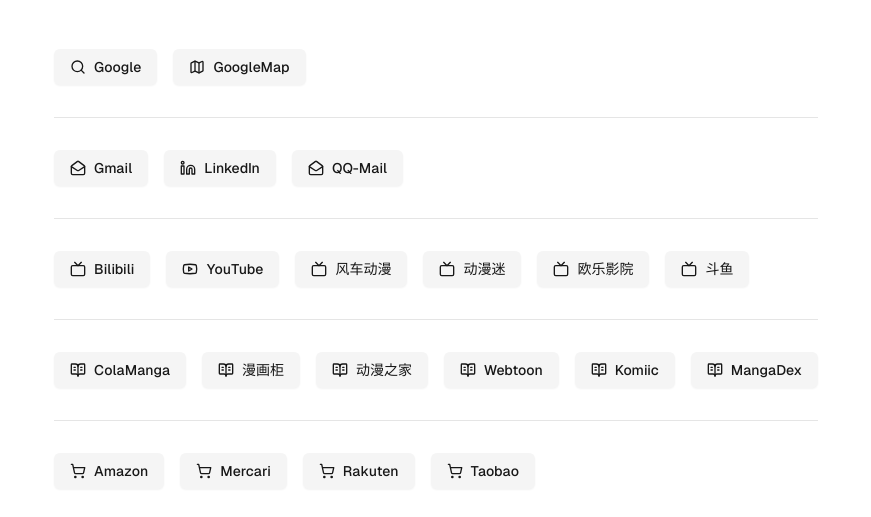
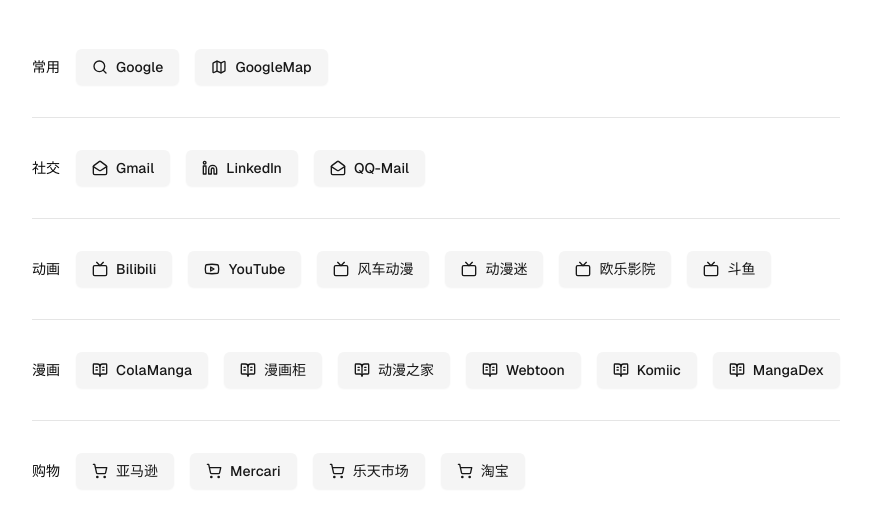
Before and after one commit to Takusei/browser-home, a Next.js app: page / in a window 1280 px wide. Shown: the part 131-648 px from the top of the page, without its empty margins (204-1075 px from the left). Built offline with nearby package versions, Linux system fonts and the light colour scheme.

Commit message:
Refactor

```diff
--- a/app/page.tsx
+++ b/app/page.tsx
@@ -32,25 +32,25 @@
 ]
 
 const shoppingItems = [
-  { title: 'Amazon', url: 'https://amazon.com', icon: <ShoppingCart /> },
+  { title: '亚马逊', url: 'https://amazon.com', icon: <ShoppingCart /> },
   { title: 'Mercari', url: 'https://jp.mercari.com/', icon: <ShoppingCart /> },
-  { title: 'Rakuten', url: 'https://rakuten.co.jp', icon: <ShoppingCart /> },
-  { title: 'Taobao', url: 'https://taobao.com', icon: <ShoppingCart /> },
+  { title: '乐天市场', url: 'https://rakuten.co.jp', icon: <ShoppingCart /> },
+  { title: '淘宝', url: 'https://taobao.com', icon: <ShoppingCart /> },
 ]
 
 export default function Home() {
   return (
     <div className="grid grid-rows-[20px_1fr_20px] items-center justify-items-center min-h-screen p-8 pb-20 gap-16 sm:p-20 font-[family-name:var(--font-geist-sans)]">
       <main className="flex flex-col gap-8 row-start-2 items-center sm:items-start">
-        <LinkItemList items={googleItems} />
+        <LinkItemList category={'常用'} items={googleItems} />
         <Separator />
-        <LinkItemList items={socialItems} />
+        <LinkItemList category={'社交'} items={socialItems} />
         <Separator />
-        <LinkItemList items={videoItems} />
+        <LinkItemList category={'动画'} items={videoItems} />
         <Separator />
-        <LinkItemList items={comicItems} />
+        <LinkItemList category={'漫画'} items={comicItems} />
         <Separator />
-        <LinkItemList items={shoppingItems} />
+        <LinkItemList category={'购物'} items={shoppingItems} />
       </main>
     </div>
   );
--- a/components/linkItemsList.tsx
+++ b/components/linkItemsList.tsx
@@ -9,11 +9,14 @@
 
 interface LinkItemsListProps {
   items: LinkItem[];
+  category?: string;
 }
 
-const LinkItemsList: React.FC<LinkItemsListProps> = ({ items }) => {
+const LinkItemsList: React.FC<LinkItemsListProps> = ({ items, category }) => {
   return (
+    <div>
       <div className="flex gap-4 items-center flex-col sm:flex-row">
+        <h4 className="text-sm font-medium leading-none">{ category }</h4>
         {items.map((item, index) => (
           <Button variant="secondary" key={index} asChild>
             <a href={item.url} target="_blank" rel="noopener noreferrer" className="flex items-center gap-2">
@@ -23,6 +26,7 @@
           </Button>
         ))}
       </div>
+    </div>
   );
 };
 
--- /dev/null
+++ b/components/ui/input.tsx
@@ -0,0 +1,22 @@
+import * as React from "react"
+
+import { cn } from "@/lib/utils"
+
+const Input = React.forwardRef<HTMLInputElement, React.ComponentProps<"input">>(
+  ({ className, type, ...props }, ref) => {
+    return (
+      <input
+        type={type}
+        className={cn(
+          "flex h-9 w-full rounded-md border border-input bg-transparent px-3 py-1 text-base shadow-sm transition-colors file:border-0 file:bg-transparent file:text-sm file:font-medium file:text-foreground placeholder:text-muted-foreground focus-visible:outline-none focus-visible:ring-1 focus-visible:ring-ring disabled:cursor-not-allowed disabled:opacity-50 md:text-sm",
+          className
+        )}
+        ref={ref}
+        {...props}
+      />
+    )
+  }
+)
+Input.displayName = "Input"
+
+export { Input }
```
Lines whose indentation alone changed are shown as unchanged.
